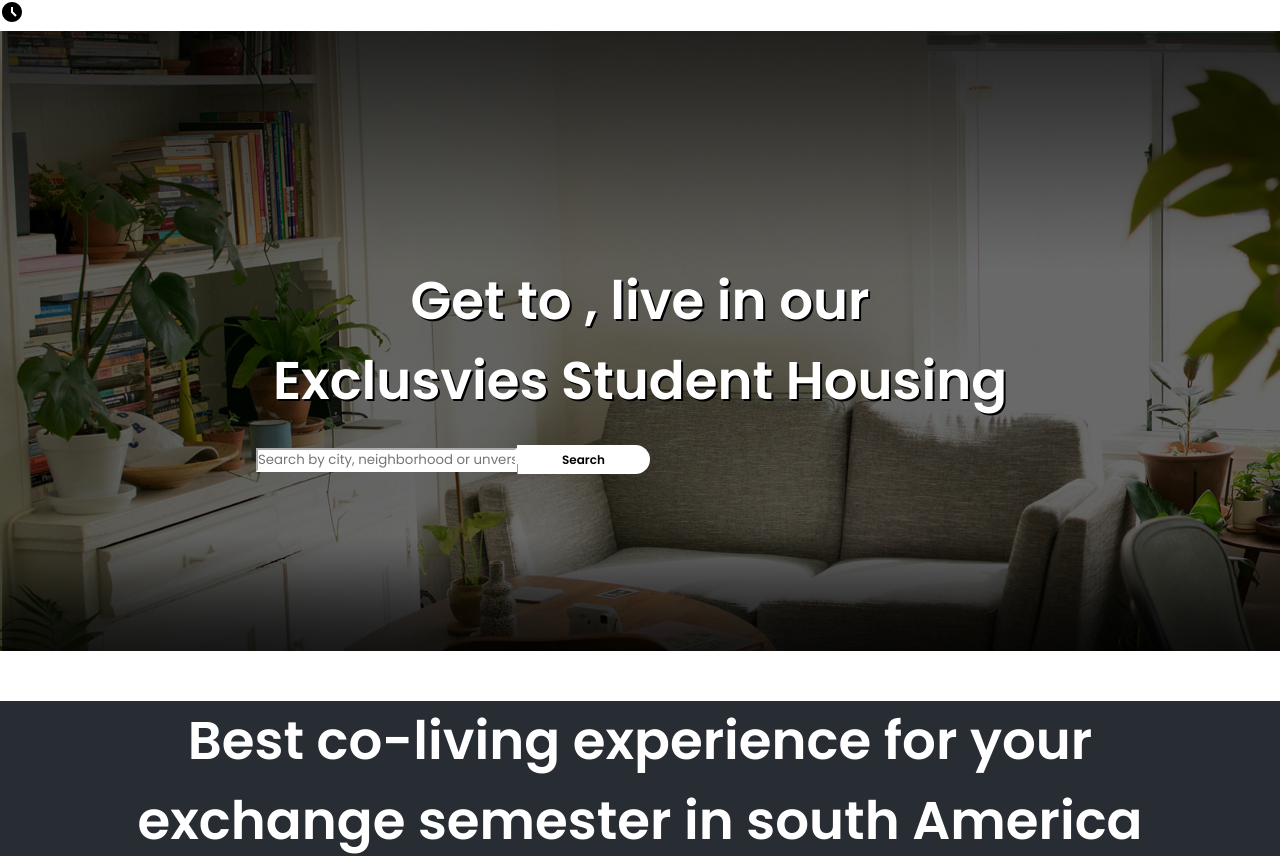
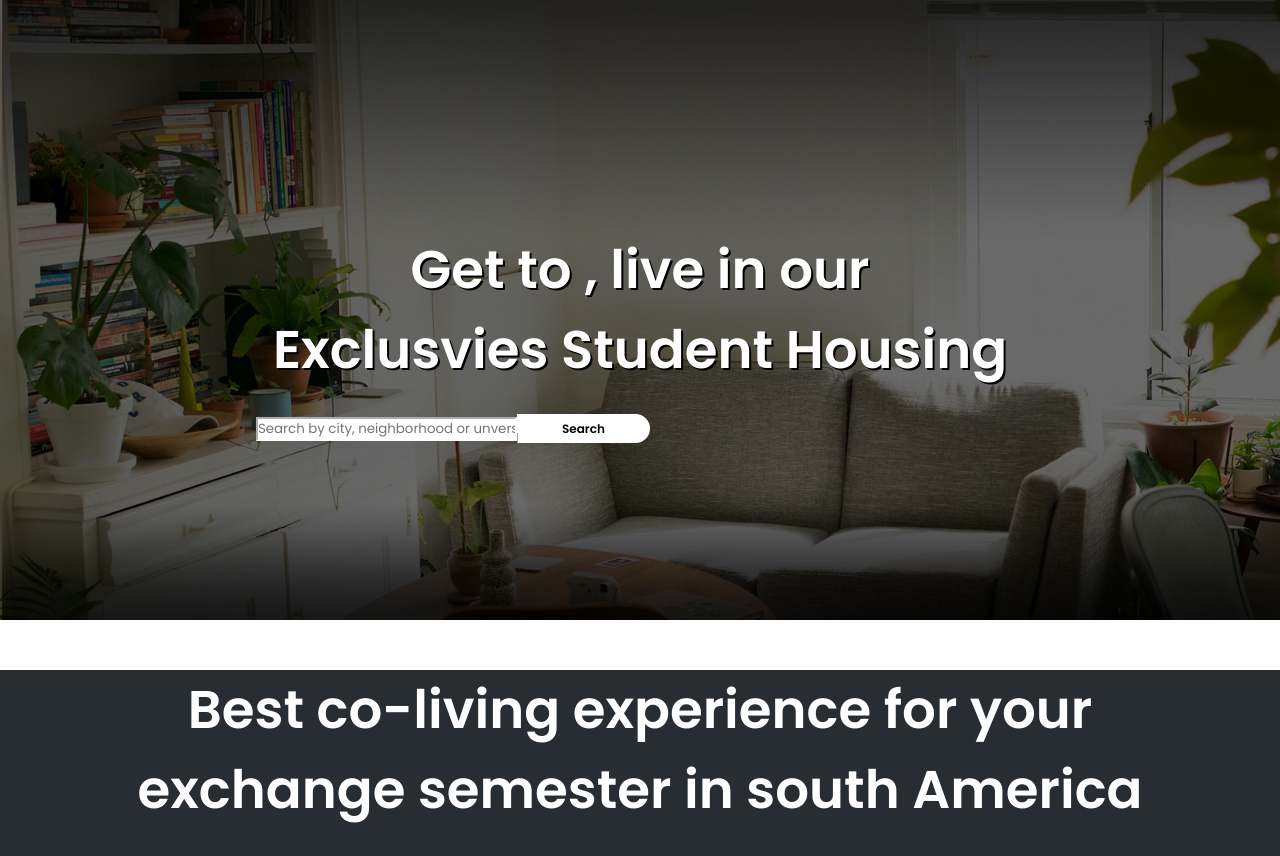
Before and after one commit to abdrafay/nomadcheck, a React (Create React App) app: page / in a window 1280 px wide. Shown: the top 856 px of the page. Built offline with nearby package versions, Linux system fonts and the light colour scheme; no server answers.

Commit message:
Origin Update

```diff
--- a/src/App.js
+++ b/src/App.js
@@ -4,7 +4,7 @@ import { useEffect, useReducer } from "react";
 import { BrowserRouter, Route, Routes } from "react-router-dom";
 import Axios from "axios";
 
-import AccessTimeFilledIcon from '@mui/icons-material/AccessTimeFilled';
+// import AccessTimeFilledIcon from '@mui/icons-material/AccessTimeFilled';
 // Cookie utils
 import { getCookie, setCookie, erase } from "./utils/cookies";
 import Home from './Screens/Home';
@@ -81,7 +81,7 @@ function App() {
     <StateContext.Provider value={state}>
       <DispatchContext.Provider value={dispatch}>
     <BrowserRouter>
-    <AccessTimeFilledIcon />
+    {/* <AccessTimeFilledIcon /> */}
       <Navbar />
       <Routes>
         <Route path="/" element={<Home />} />
```
